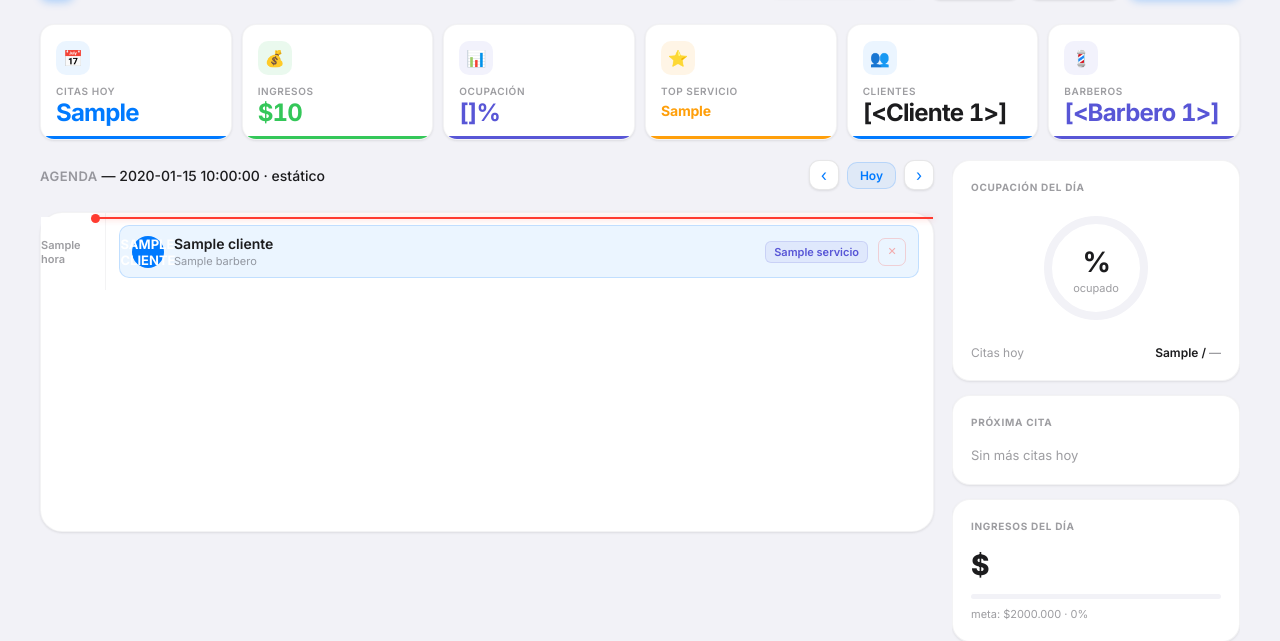
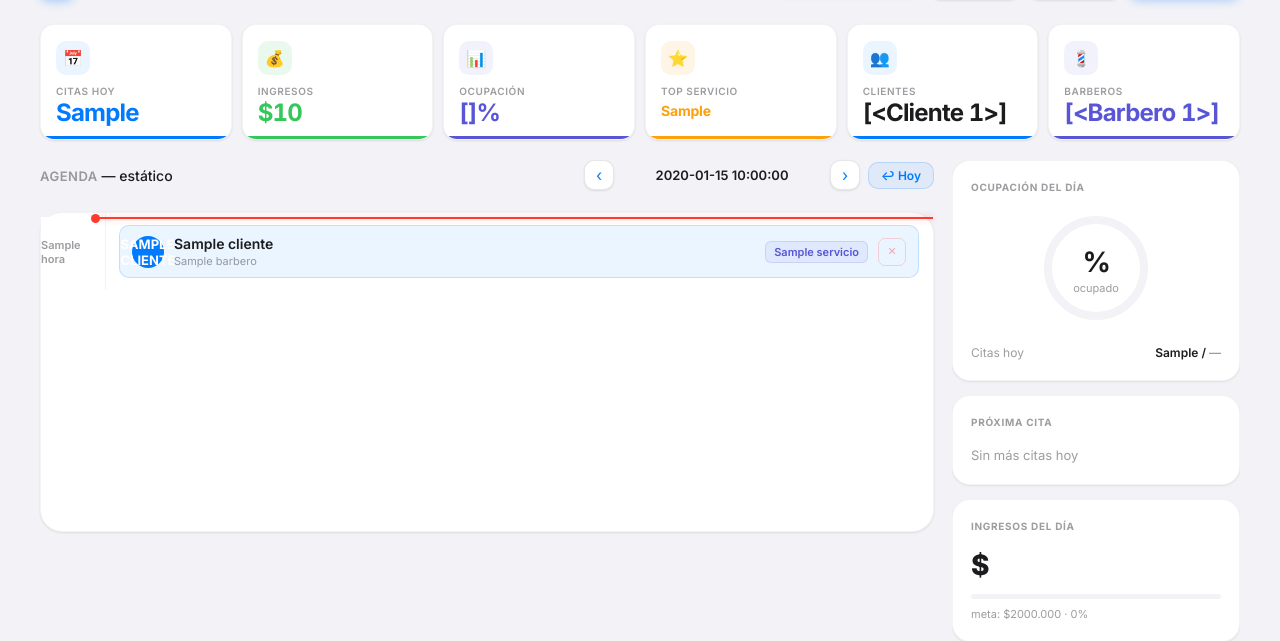
Before and after one commit to SoulNome/barberia-bot, a Flask app: template app/templates/panel.html in a window 1280 px wide. Shown: the part 62-703 px from the top of the page. Run offline with Flask 3, Linux system fonts and the light colour scheme; tables that the repository leaves empty hold one stand-in row (values such as "Sample post"); the template is opened without the code that fills it: values that come from a table or form of the project are taken from there, most other values are stand-ins (such as "Sample title", 1, 10 or a date in 2020).

Commit message:
fix: navegación de fechas y etiqueta de día en el panel
Bug: el botón 'Hoy' estaba entre las flechas ‹ › ocupando la posición
central donde el usuario espera ver el nombre del día. Al navegar a
mañana se veía '‹ Hoy ›' y parecía que el panel mostraba hoy.

Solución:
- Agregar .nav-date-label con {{ fecha_label }} entre las flechas,
  mostrando siempre el día visualizado (ej. 'Mañana · Miércoles 8').
- Mover el botón '↩ Hoy' a la derecha de la flecha ›, claramente
  separado como control de navegación y no como etiqueta del día.
- updateStats ya no borra la fecha: muestra 'Hoy · HH:MM:SS' para
  que al actualizar el SSE siempre quede visible qué día es.

Co-Authored-By: Claude Sonnet 4.6 <noreply@anthropic.com>

```diff
--- a/app/templates/panel.html
+++ b/app/templates/panel.html
@@ -404,6 +404,10 @@ body {
   background: var(--blue-bg); border: 1px solid var(--blue-border);
   color: var(--blue); border-radius: var(--r-sm); text-decoration: none;
 }
+.nav-date-label {
+  font-size: 13px; font-weight: 600; color: var(--fg);
+  min-width: 200px; text-align: center; white-space: nowrap;
+}
 
 /* ── TOAST ── */
 #toast {
@@ -591,8 +595,9 @@ body {
         <h2>Agenda <span style="color:var(--label);font-weight:500;text-transform:none;letter-spacing:0;font-size:14px" id="last-update">— {{ fecha_label }}</span></h2>
         <div style="display:flex;align-items:center;gap:8px">
           <a href="/panel?key={{ key }}&fecha={{ fecha_prev }}" class="nav-arrow">‹</a>
-          {% if not es_hoy %}<a href="/panel?key={{ key }}" class="nav-today">Hoy</a>{% endif %}
+          <span class="nav-date-label">{{ fecha_label }}</span>
           <a href="/panel?key={{ key }}&fecha={{ fecha_next }}" class="nav-arrow">›</a>
+          {% if not es_hoy %}<a href="/panel?key={{ key }}" class="nav-today">↩ Hoy</a>{% endif %}
         </div>
       </div>
       <div class="timeline-wrap">
@@ -978,7 +983,7 @@ function updateStats(data) {
   updateRing(data.ocupacion);
   updateIncomeBar(data.ingresos_hoy);
   updateNextAppt(data.agenda);
-  document.getElementById("last-update").textContent    = `— ${new Date().toLocaleTimeString("es-CO")}`;
+  document.getElementById("last-update").textContent    = `— Hoy · ${new Date().toLocaleTimeString("es-CO")}`;
 }
 
 // ── SSE ──
@@ -990,7 +995,7 @@ function conectarSSE() {
   es.onerror = () => { es.close(); setTimeout(conectarSSE, 5000); };
 }
 if (ES_HOY) conectarSSE();
-else document.getElementById("last-update").textContent = `— {{ fecha_label }} · estático`;
+else document.getElementById("last-update").textContent = `— estático`;
 
 // ── CANCEL ──
 function pedirCancelar(citaId, hora, nombre) {
```
